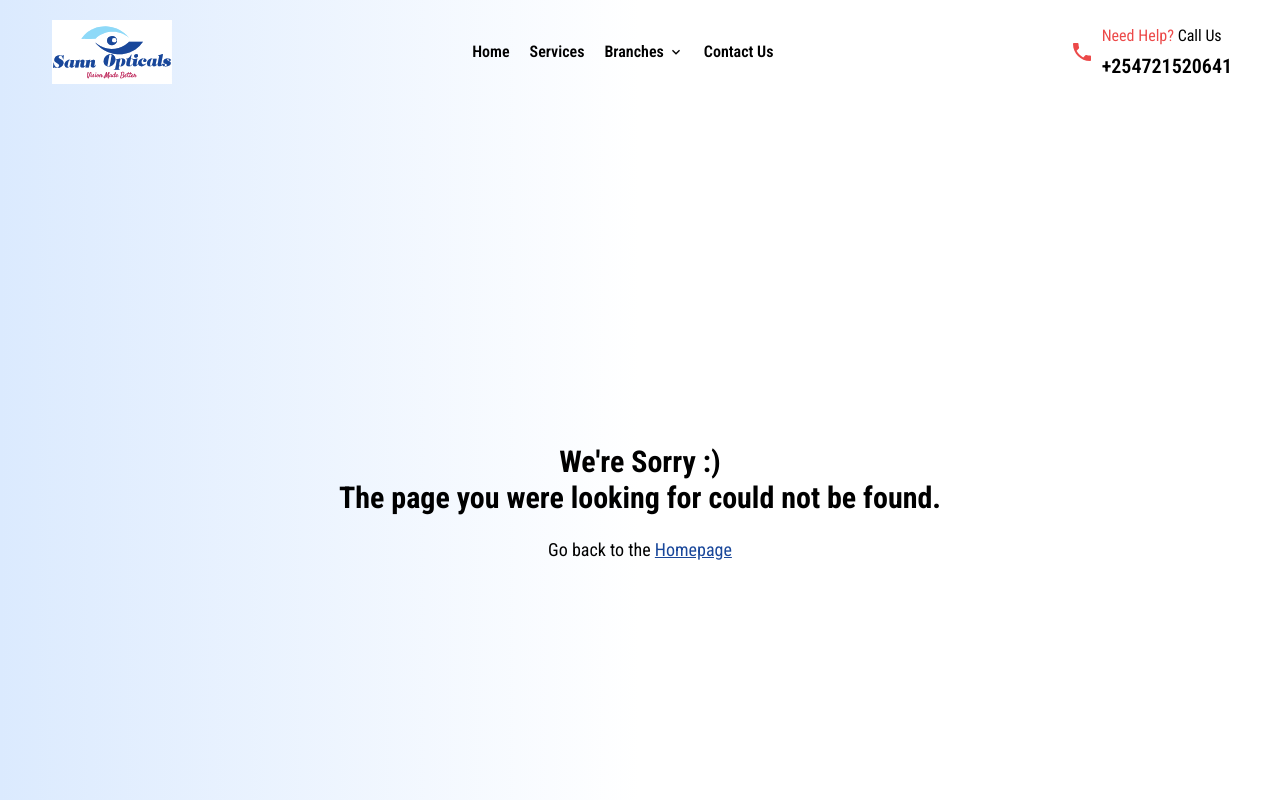
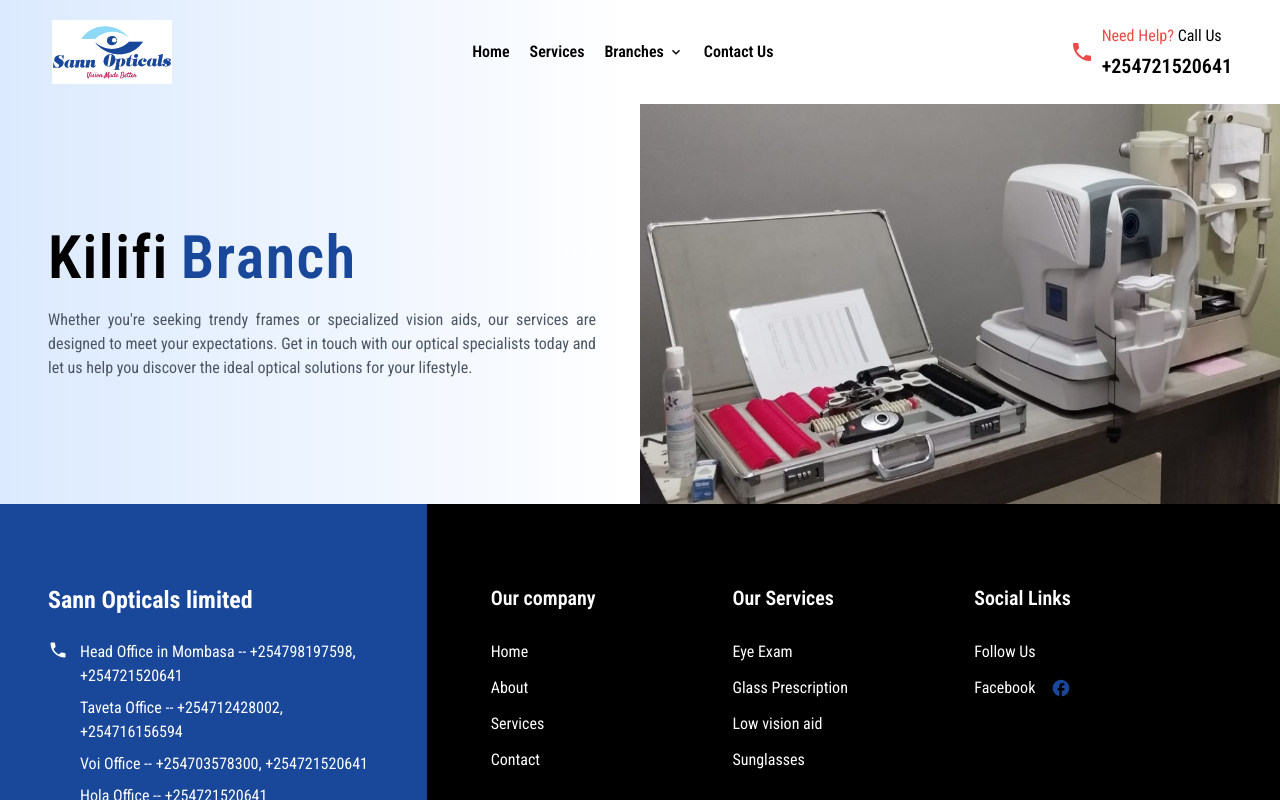
Before and after one commit to JoelOgira/sann-opticals, a Next.js app: page /branches/kilifi in a window 1280 px wide. Before the commit this address had no page. Shown: the top 800 px of the page. Built offline with nearby package versions, Linux system fonts and the light colour scheme.

Commit message:
Created Kilifi branch page

```diff
--- /dev/null
+++ b/app/branches/kilifi/page.jsx
@@ -0,0 +1,11 @@
+import Banner from "../Banner"
+
+const Kilifi = () => {
+    return (
+        <main>
+            <Banner location={'Kilifi'} />
+        </main>
+    )
+}
+
+export default Kilifi
```
